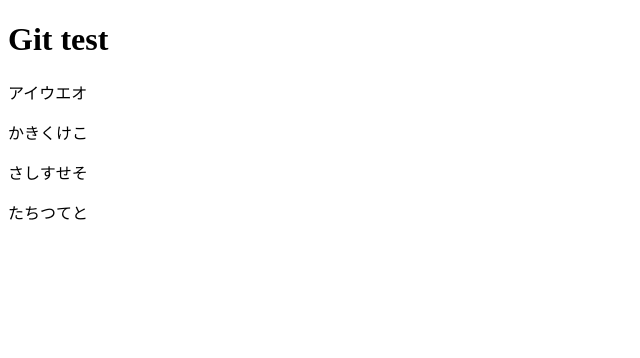
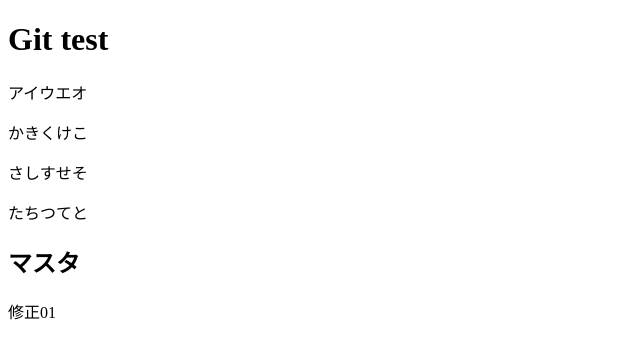
Before and after one commit to NaomiOkawa/First-Test, a plain HTML site: page index.html in a window 1280 px wide. Shown: the whole page, without its empty margins (0-640 px from the left). Drawn offline with Linux system fonts and the light colour scheme.

Commit message:
マスター修正01

```diff
--- a/index.html
+++ b/index.html
@@ -10,6 +10,9 @@
     <p>かきくけこ</p>
     <p>さしすせそ</p>
     <p>たちつてと</p>
+    <h2>マスタ</h2>
+    <p>修正01</p>
+
 
 </body>
 </html>
```
